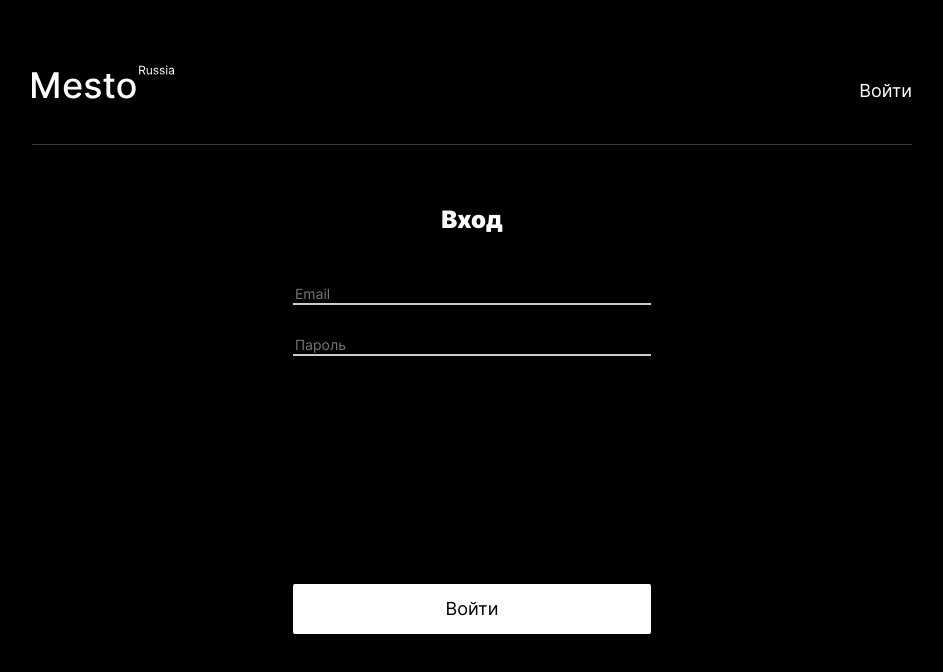
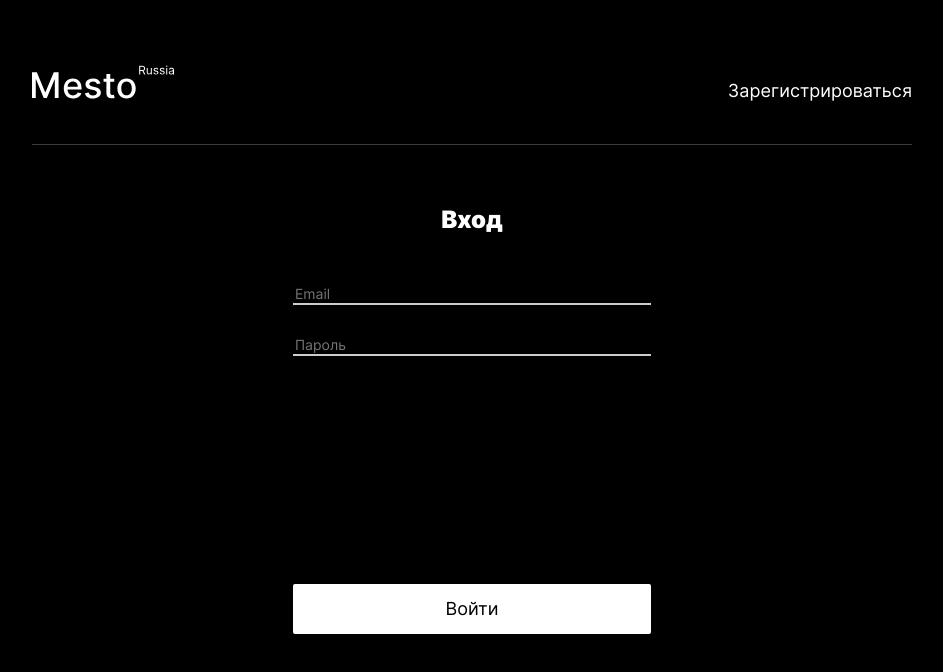
Before and after one commit to e-zybkin/react-mesto-auth, a React (Create React App) app: page /sign-in in a window 1280 px wide. Shown: the top 672 px of the page, without its empty margins (168-1111 px from the left). Built offline with nearby package versions, Linux system fonts and the light colour scheme; no server answers.

Commit message:
feat: header-elements

```diff
--- a/src/blocks/header/__link/header__link.css
+++ b/src/blocks/header/__elements/header__elements.css
@@ -1,4 +1,4 @@
-.header__link{
+.header__elements{
   color: white;
   font-size: 18px;
   line-height: 22px;
--- a/src/components/Header/Header.js
+++ b/src/components/Header/Header.js
@@ -1,12 +1,46 @@
 import React from "react";
 import logoPic from '../../images/logo.svg';
-import { Link } from 'react-router-dom';
+import { Link, useLocation } from 'react-router-dom';
 
 function Header() {
+  const location = useLocation();
+
+  function handleHeaderLink() {
+    switch (location.pathname) {
+        case '/react-mesto-auth':
+          return(
+            <>
+              <p className="header__elements">email@mail.com</p>
+              <Link
+                to="/sign-in"
+                className="header__elements buttons"
+              >Выйти</Link>
+            </>
+
+          );
+
+        case '/sign-in':
+          return(
+            <Link
+              to="/sign-up"
+              className="header__elements buttons"
+            >Зарегистрироваться</Link>
+          );
+
+        case '/sign-up':
+          return(
+            <Link
+              to="/sign-in"
+              className="header__elements buttons"
+            >Войти</Link>
+          );
+      }
+  }
+
 	return(
 		<header className="header">
 		  <img className="header__logo" src={logoPic} alt="Логотип Mesto" />
-      <Link to="/sign-in" className="header__link buttons">Войти</Link>
+      <>{handleHeaderLink()}</>
 		</header>
 	);
 }
--- a/src/components/ProtectedRoute/ProtectedRoute.js
+++ b/src/components/ProtectedRoute/ProtectedRoute.js
@@ -1,14 +1,12 @@
 import React from "react";
 import { Navigate } from "react-router-dom";
 
-function ProtectedRoute({component: Component, ...props}) {
-  return(
-    <>
-      {() =>
-        props.loggedIn ? <Component {...props} /> : <Navigate to="./sign-in" />
-      }
-    </>
-  )
+function ProtectedRoute({ children, loggedIn}) {
+  if (loggedIn) {
+    return children;
+  }else{
+    return <Navigate to="/sign-in"/>
+  }
 }
 
 export default ProtectedRoute;
--- a/src/index.css
+++ b/src/index.css
@@ -5,7 +5,7 @@
 @import url(./blocks/buttons/buttons.css);
 @import url(./blocks/header/header.css);
 @import url(./blocks/header/__logo/header__logo.css);
-@import url(./blocks/header/__link/header__link.css);
+@import url(./blocks/header/__elements/header__elements.css);
 @import url(./blocks/profile/profile.css);
 @import url(./blocks/profile/__cover/profile__cover.css);
 @import url(./blocks/profile/__avatar/profile__avatar.css);
```
Also changed, not shown: src/components/App/App.js (+0 -16 lines).
